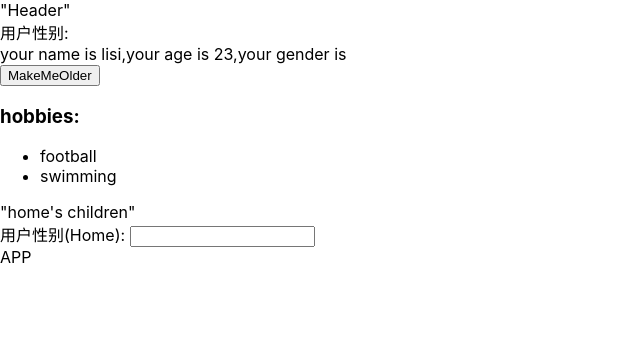
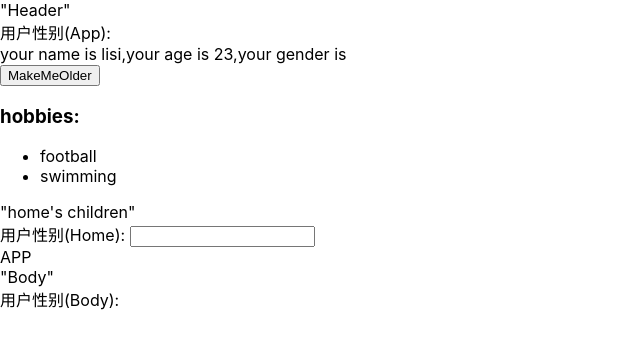
Before and after one commit to Hsinin/hello-react, a React (Create React App) app: page / in a window 1280 px wide. Shown: the top 348 px of the page, without its empty margins (0-640 px from the left). Built offline with nearby package versions, Linux system fonts and the light colour scheme.

Commit message:
Video12-14

```diff
--- a/src/App.js
+++ b/src/App.js
@@ -2,6 +2,7 @@ import React, { Component } from 'react';
 import './App.css';
 import Header from './components/Header';
 import Home from './components/Home';
+import Body from './components/Body';
 
 class App extends Component {
   constructor() {
@@ -23,11 +24,12 @@ class App extends Component {
     return (
       <div>
         <Header/>
-        <div>用户性别: {this.state.gender}</div>
+        <div>用户性别(App): {this.state.gender}</div>
         <Home name={"lisi"} initAge={23} user={user} handleGender={this.handleVal.bind(this)}>
           <p1>"home's children"</p1>
         </Home>
         {"APP"}
+        <Body gender={this.state.gender}></Body>
       </div>
     );
   }
--- /dev/null
+++ b/src/components/Body.js
@@ -0,0 +1,19 @@
+import React, { Component } from 'react';
+
+class Body extends Component {
+    render(){
+        return (
+            <div className="container">
+              <div className="row">
+                <div className="col-xs-1 col-xs-offset-11">
+                  <div>"Body"</div>
+                  <div>用户性别(Body): {this.props.gender}</div>
+                </div>
+              </div>
+            </div>
+          );
+    }
+
+};
+
+export default Body;
--- a/src/components/Header.js
+++ b/src/components/Header.js
@@ -7,6 +7,7 @@ import React from 'react';
 //               <div className="row">
 //                 <div className="col-xs-1 col-xs-offset-11">
 //                   <div>"Header"</div>
+//                   <div>用户性别(Header): {this.props.gender}</div>
 //                 </div>
 //               </div>
 //             </div>
@@ -15,8 +16,8 @@ import React from 'react';
 
 // };
 
-//无状态组件写法
-const Header = (prpos) => {
+// 无状态组件写法
+const Header = (props) => {
   return (
     <div className="container">
       <div className="row">
```
Also changed, not shown: record.txt.
